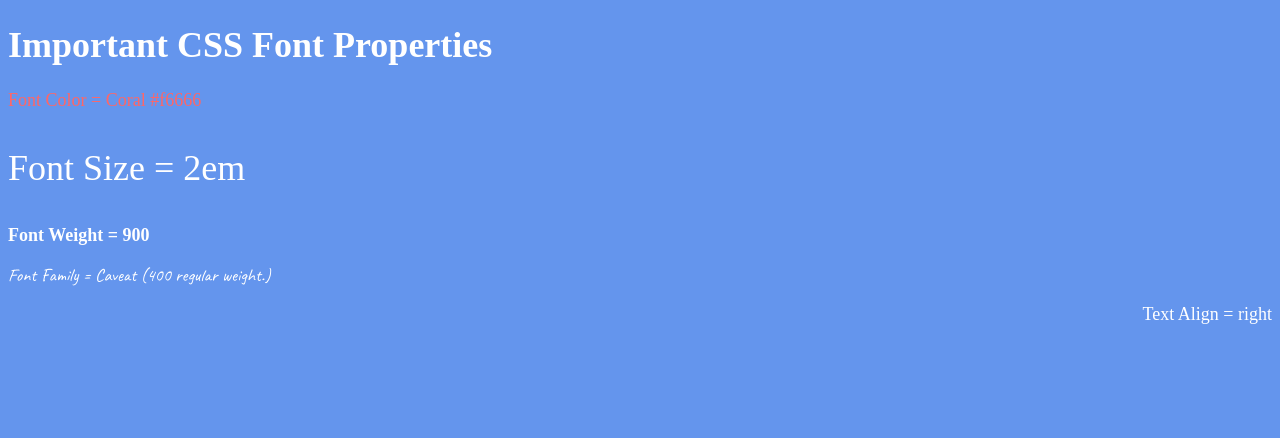
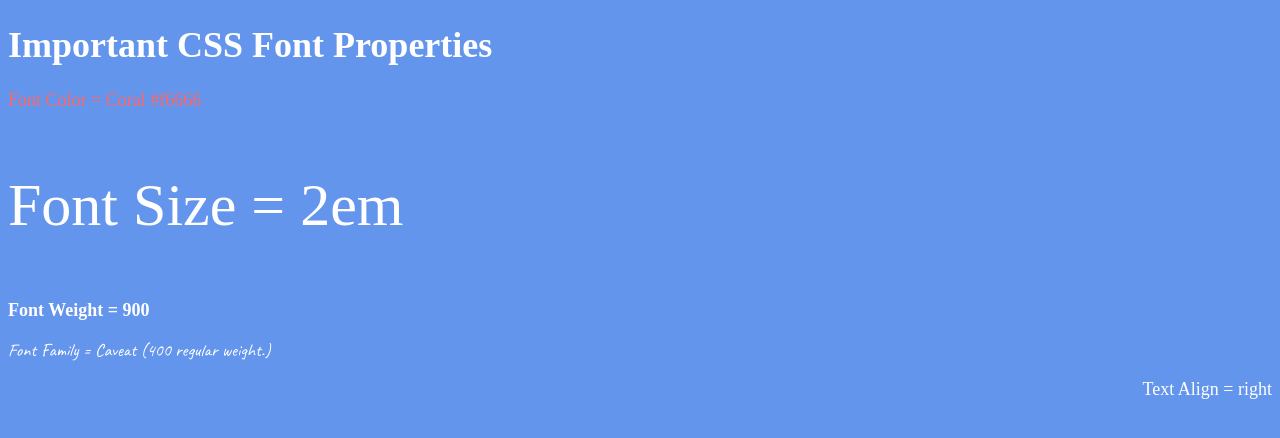
Before and after one commit to AndyMowbray/html-cssfontproperties, a plain HTML site: page index.html in a window 1280 px wide. Drawn offline with Linux system fonts and the light colour scheme.

Commit message:
Update index.html

```diff
--- a/index.html
+++ b/index.html
@@ -21,7 +21,7 @@
       }
 
       #fontsize {
-        font-size: 2em;
+        font-size: 2rem;
       }
 
      #fontweight {
```
